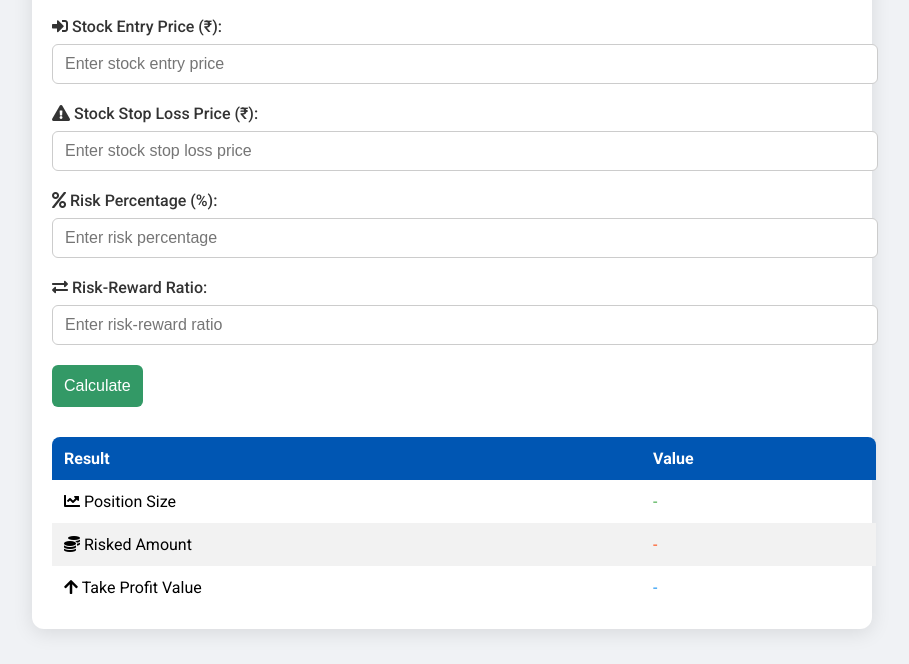
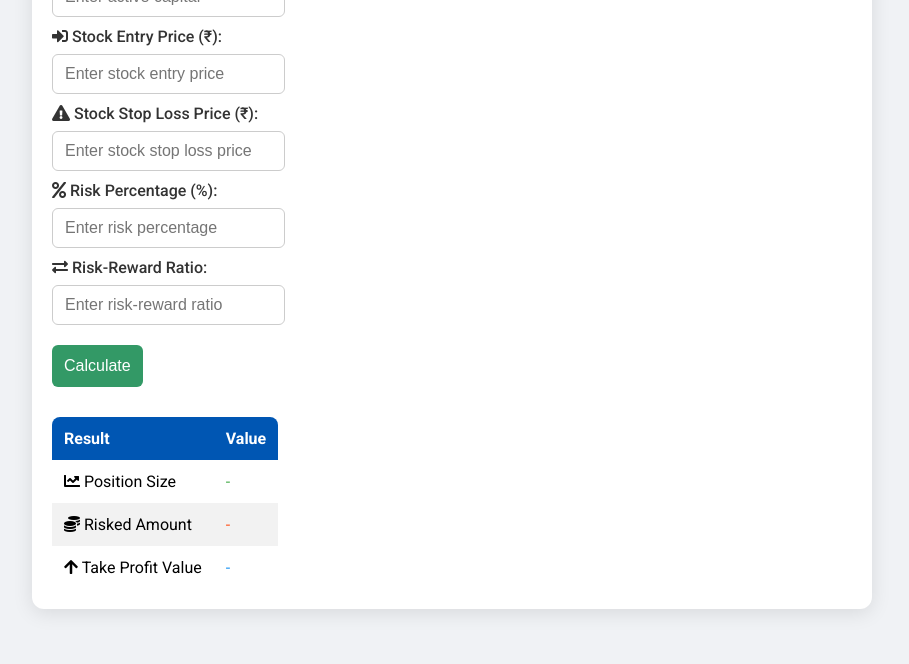
Before and after one commit to meghraj-jagtap/positionsizecalculator, a plain HTML site: page index.html in a window 1280 px wide. Shown: the part 196-860 px from the top of the page, without its empty margins (188-1097 px from the left). Drawn offline with Linux system fonts and the light colour scheme.

Commit message:
Update style.css

```diff
--- a/style.css
+++ b/style.css
@@ -31,7 +31,7 @@ h1 {
 }
 
 .input-group {
-    margin-bottom: 20px;
+    margin-bottom: 10px;
 }
 
 .input-group label {
@@ -42,7 +42,7 @@ h1 {
 }
 
 .input-group input {
-    width: 100%;
+    width: auto;
     padding: 10px 12px;
     border: 1px solid #ccc;
     border-radius: 6px;
@@ -92,7 +92,7 @@ button {
 }
 
 table {
-    width: 103%;
+    width: auto;
     border-collapse: collapse;
     margin-top: 20px;
     border-radius: 8px;
```
